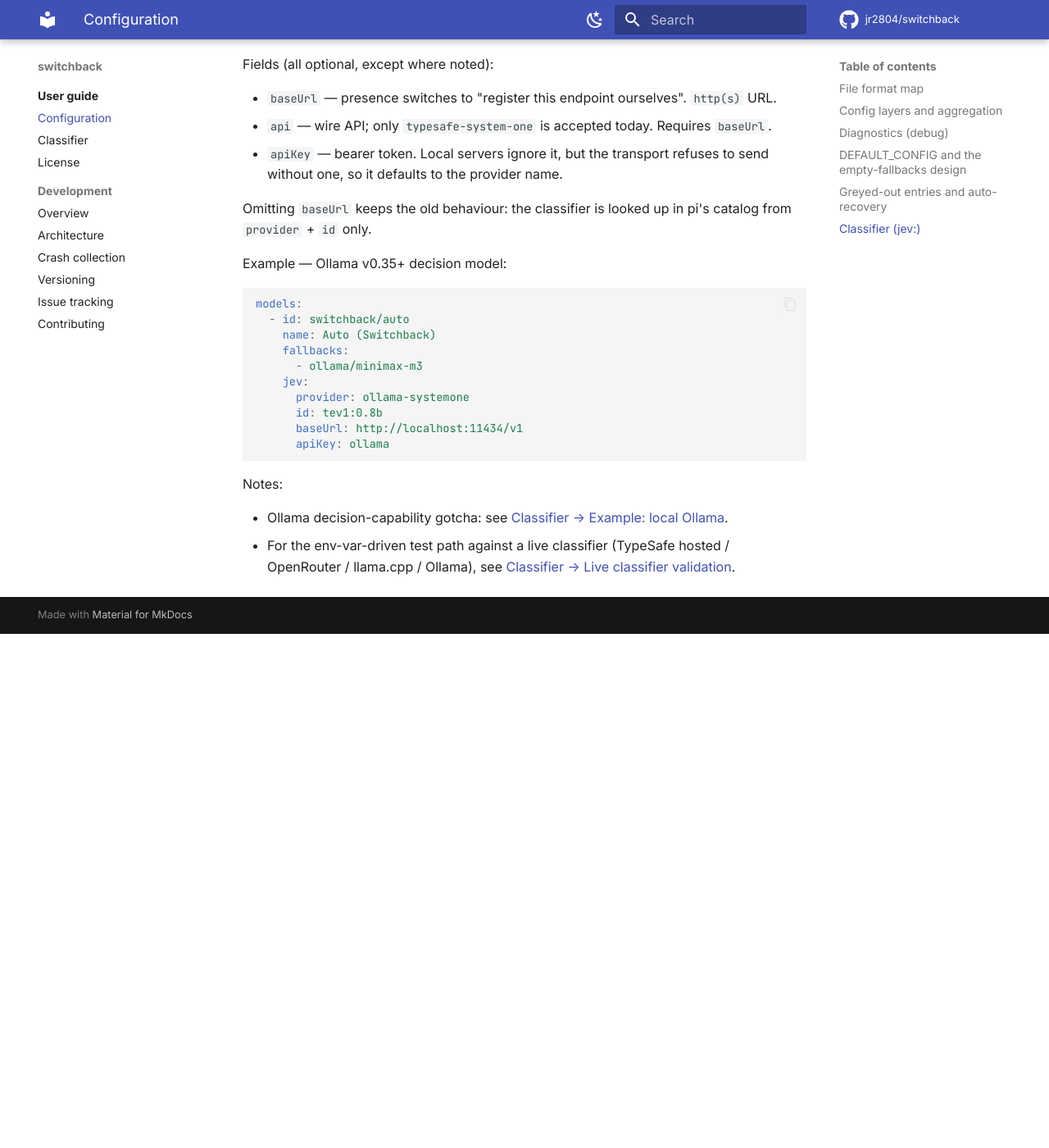
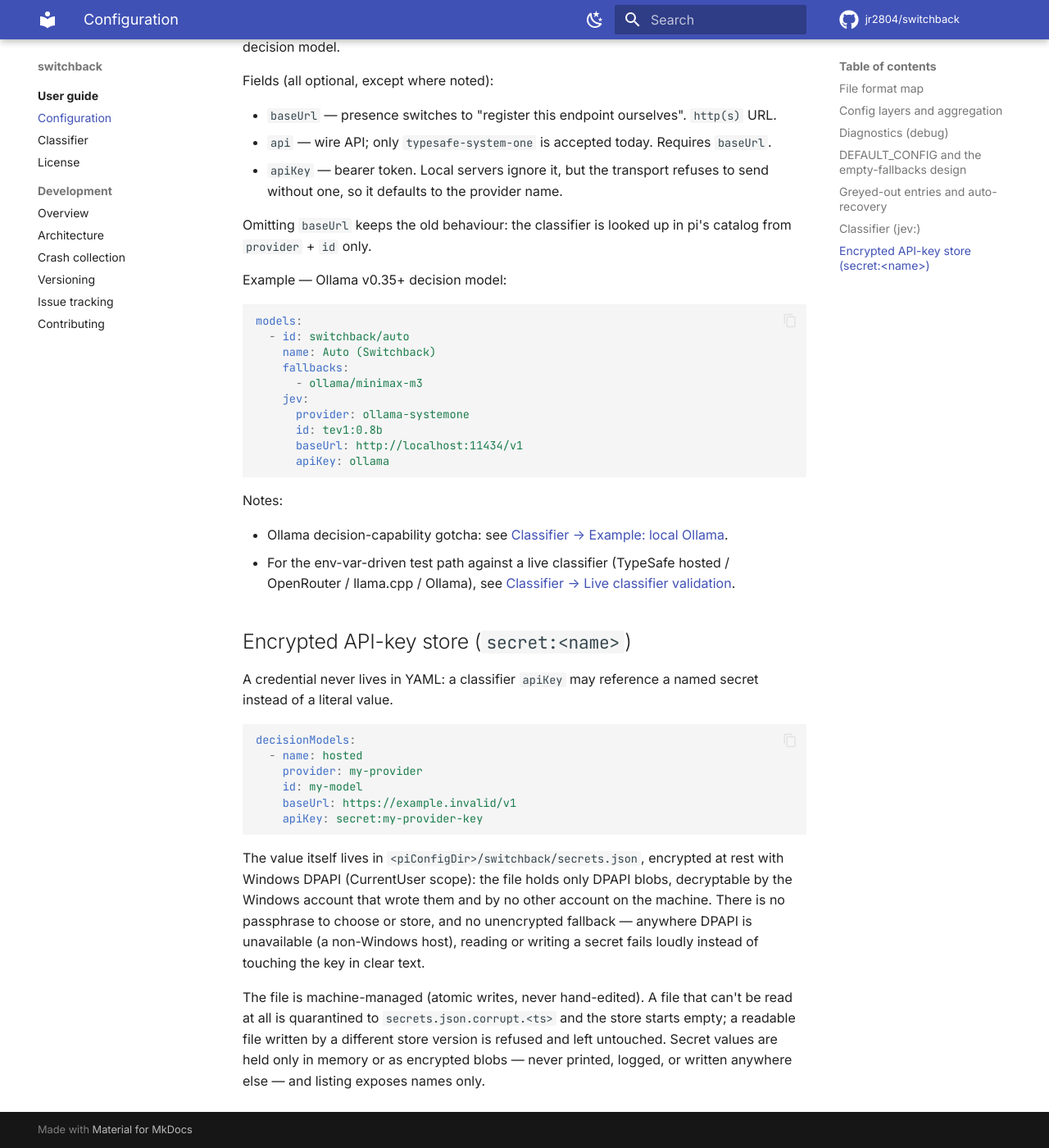
Before and after one commit to jr2804/switchback, an MkDocs documentation site: the page built from docs/configuration.md, in a window 1280 px wide and 1400 px high, scrolled down 2935 px. Shown: the whole window at 82% size. Built offline with MkDocs 1.6.1 and Material for MkDocs 9.7.7, drawn with Linux system fonts in a browser that asks for light colours; comment, search, counter and statistics services are not loaded; before the commit the page ends 3708 px from its top, so only the background shows below that; some of the changed text lies outside the part shown.

Commit message:
docs: document pinning, config layers, decision models and the removed simulate command
Refreshes the command table (/switchback-next replaces /switchback-simulate), the config layer/aggregation wording, the decision-model and secret-reference forms, the live-reload behaviour, the per-model pin store, and the per-file test counts.

````diff
--- a/docs/configuration.md
+++ b/docs/configuration.md
@@ -14,7 +14,7 @@
 | `switchback.yaml` | YAML | Human config: fallback list, optional Jev classifier. Per-project override or `~/.pi/agent/`. | user | `<cwd>/.pi/` or agent dir |
 | `blocks.json` | JSON | Runtime blocked-until map (atomic write, lazy prune). Created on first block. Migrated from the legacy `<cwd>/.pi/switchback.json` path on first read. | switchback | `<piConfigDir>/switchback/` |
 | `crashes.json` | JSON | Runtime crash dedup store: sha256(raw) → entry. Created on first failure. User annotations become the Tier 2b cache. | switchback | `<piConfigDir>/switchback/` |
-| `switchback.simulate.json` | JSON | Synthetic error scenarios for `/switchback-simulate`. | user (shipped) | repo (cwd) |
+| `switchback.simulate.json` | JSON | Synthetic error scenarios. Now used by router tests + the opt-in live integration test; the user-facing simulate command was removed. | switchback | repo (cwd) |
 
 The YAML-only rule applies to **user config** only. JSON stays for files that
 are written by the runtime or used as read-only fixtures; switchback never
@@ -141,3 +141,31 @@
 - For the env-var-driven test path against a live classifier (TypeSafe
   hosted / OpenRouter / llama.cpp / Ollama), see
   [Classifier → Live classifier validation](classifier.md#live-classifier-validation-opt-in).
+
+## Encrypted API-key store (`secret:<name>`)
+
+A credential never lives in YAML: a classifier `apiKey` may reference a named
+secret instead of a literal value.
+
+```yaml
+decisionModels:
+  - name: hosted
+    provider: my-provider
+    id: my-model
+    baseUrl: https://example.invalid/v1
+    apiKey: secret:my-provider-key
+```
+
+The value itself lives in `<piConfigDir>/switchback/secrets.json`, encrypted at
+rest with Windows DPAPI (CurrentUser scope): the file holds only DPAPI blobs,
+decryptable by the Windows account that wrote them and by no other account on
+the machine. There is no passphrase to choose or store, and no unencrypted
+fallback — anywhere DPAPI is unavailable (a non-Windows host), reading or
+writing a secret fails loudly instead of touching the key in clear text.
+
+The file is machine-managed (atomic writes, never hand-edited). A file that
+can't be read at all is quarantined to `secrets.json.corrupt.<ts>` and the
+store starts empty; a readable file written by a different store version is
+refused and left untouched. Secret values are held only in memory or as
+encrypted blobs — never printed, logged, or written anywhere else — and
+listing exposes names only.
````
Also changed, not shown: README.md (+1 -1 lines), docs/architecture.md (+3 -3 lines), docs/development.md (+1 -1 lines).
